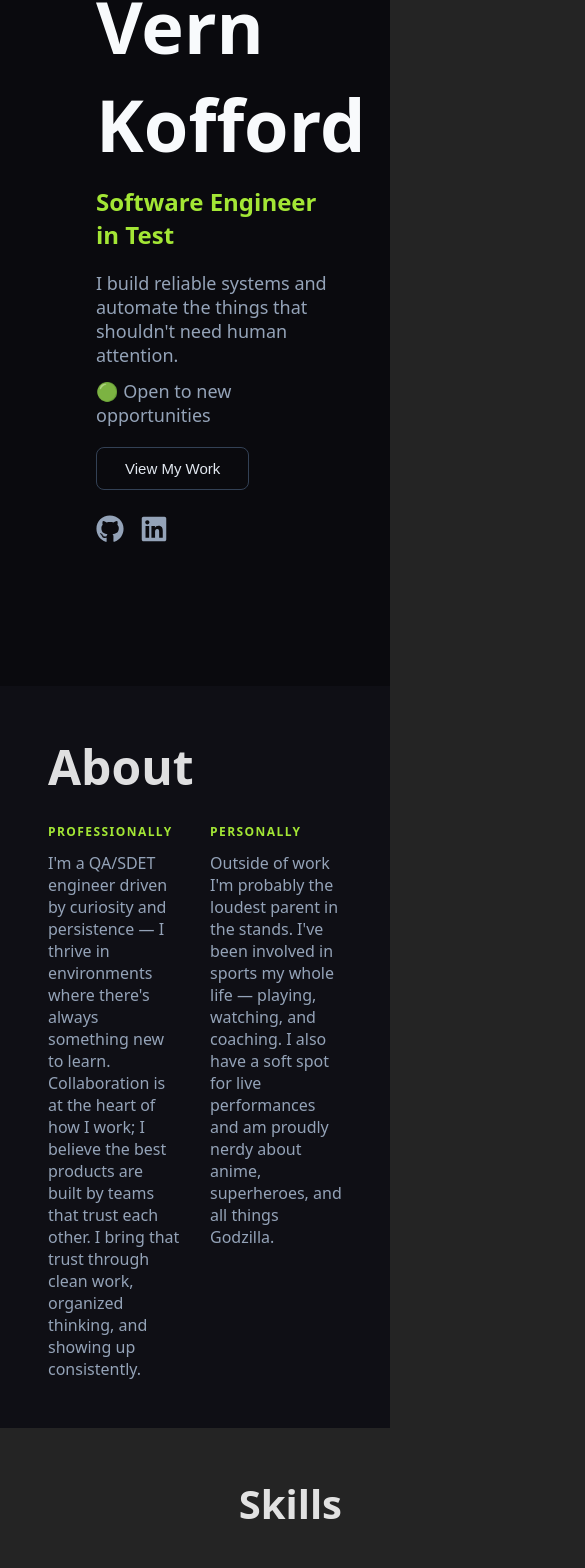
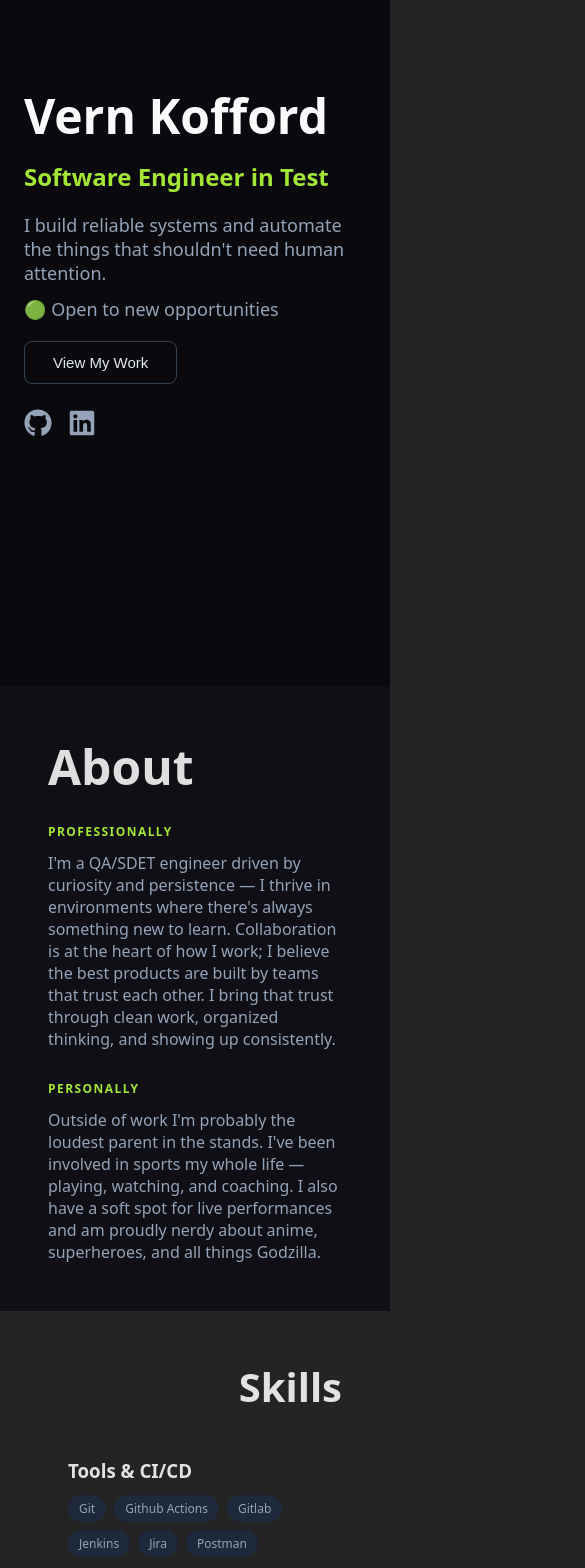
Before and after one commit to vernko/my-portfolio, a React (Vite) app: page / in a window 390 px wide. Shown: the part 158-1726 px from the top of the page, 585 px wide, since content can reach past the window. Built offline with nearby package versions, Linux system fonts and the light colour scheme.

Commit message:
feat: responsive design for all sections
Resolves #28

```diff
--- a/src/components/About.css
+++ b/src/components/About.css
@@ -38,3 +38,9 @@
     grid-column: span 3;
     color: #94a3b8;
 }
+
+@media (max-width: 768px) {
+  .about-grid {
+    grid-template-columns: 1fr;
+  }
+}
--- a/src/components/Experience.css
+++ b/src/components/Experience.css
@@ -56,3 +56,9 @@
     padding-bottom: 10px;
     color: #f1f5f9;
 }
+
+@media (max-width: 768px) {
+  .experience-grid {
+    grid-template-columns: 1fr;
+  }
+}
--- a/src/components/Hero.css
+++ b/src/components/Hero.css
@@ -62,3 +62,13 @@
 .hero-social a:hover {
   color: #a3e635;
 }
+
+@media (max-width: 768px) {
+  .hero {
+    padding: 0 24px;
+  }
+
+  .hero h1 {
+    font-size: 48px;
+  }
+}
--- a/src/components/Projects.css
+++ b/src/components/Projects.css
@@ -14,7 +14,6 @@
 .project-card {
     background: rgba(65, 65, 65, 0.92);
     padding: 20px;
-    margin: 5px;
     display: grid;
     grid-template-rows: auto 1fr auto auto;
     border-top: 3px solid #a3e635;
@@ -86,3 +85,13 @@
     text-align: right;
     margin-bottom: 24px;
 }
+
+@media (max-width: 768px) {
+  .projects-grid {
+    grid-template-columns: 1fr;
+  }
+
+  .projects-inner {
+    padding: 24px 12px;
+  }
+}
--- a/src/components/Skills.css
+++ b/src/components/Skills.css
@@ -57,3 +57,13 @@
     color: #a3e635;
     cursor: default;
 }
+
+@media (max-width: 768px) {
+  .skills-grid {
+    grid-template-columns: 1fr;
+  }
+
+  .skills-grid > * {
+    grid-column: span 1 !important;
+  }
+}
--- a/src/index.css
+++ b/src/index.css
@@ -2,6 +2,7 @@
   box-sizing: border-box;
   margin: 0;
   padding: 0;
+  max-width: 100%;
 }
 
 body {
@@ -11,11 +12,6 @@ body {
   min-height: 100vh;
 }
 
-.app-wrapper {
-  max-width: 1100px;
-  margin: 0 auto;
-}
-
 section {
   padding: 48px;
 }
```
